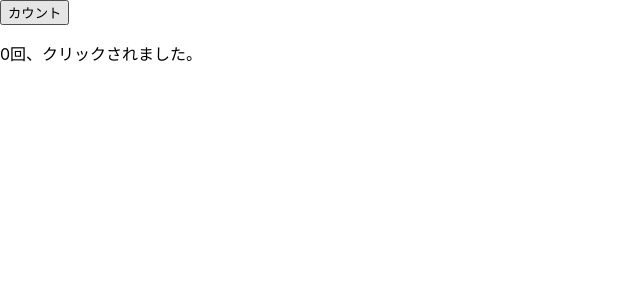
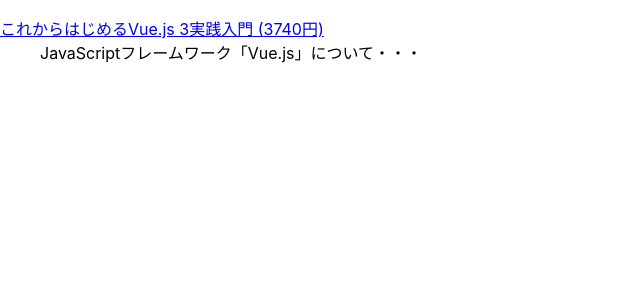
Before and after one commit to kashiwagi-rena/React_Introduction_to_Practice, a React (Create React App) app in the folder my-react/: page / in a window 1280 px wide. Shown: the top 300 px of the page, without its empty margins (0-640 px from the left). Built offline with nearby package versions, Linux system fonts and the light colour scheme.

Commit message:
配列をリスト化する - 繰り返し処理

```diff
--- /dev/null
+++ b/my-react/src/chap03/ForList.js
@@ -0,0 +1,19 @@
+import React from "react";
+
+export default function ForList({ src }) {
+  return (
+    <dl>
+      {
+        src.map(elem => (
+          <>
+            <dt>
+              <a href={`https://wings.msn.to/books/${elem.isbn}/${elem.isbn}.jpg`}>
+                {elem.title} ({elem.price}円)
+              </a>
+            </dt>
+            <dd>{elem.summary}</dd>
+          </>
+        ))}
+    </dl>
+  );
+}
--- /dev/null
+++ b/my-react/src/chap03/books.js
@@ -0,0 +1,10 @@
+const books = [
+  {
+    isbn: '978-4-8156-1336-5',
+    title: 'これからはじめるVue.js 3実践入門',
+    price: 3740,
+    summary: 'JavaScriptフレームワーク「Vue.js」について・・・',
+    download: true,
+  },
+];
+export default books;
--- a/my-react/src/index.js
+++ b/my-react/src/index.js
@@ -2,12 +2,13 @@ import React from 'react';
 import ReactDOM from 'react-dom/client';
 import './index.css';
 import reportWebVitals from './reportWebVitals';
-import StateBasic from './chap03/StateBasic';
+import books from './chap03/books';
+import ForList from './chap03/ForList';
 
 const root = ReactDOM.createRoot(document.getElementById('root'));
 setInterval(() => {
   root.render(
-    <StateBasic init={0}/>
+      <ForList src={books} />
     );
 });
 
```
